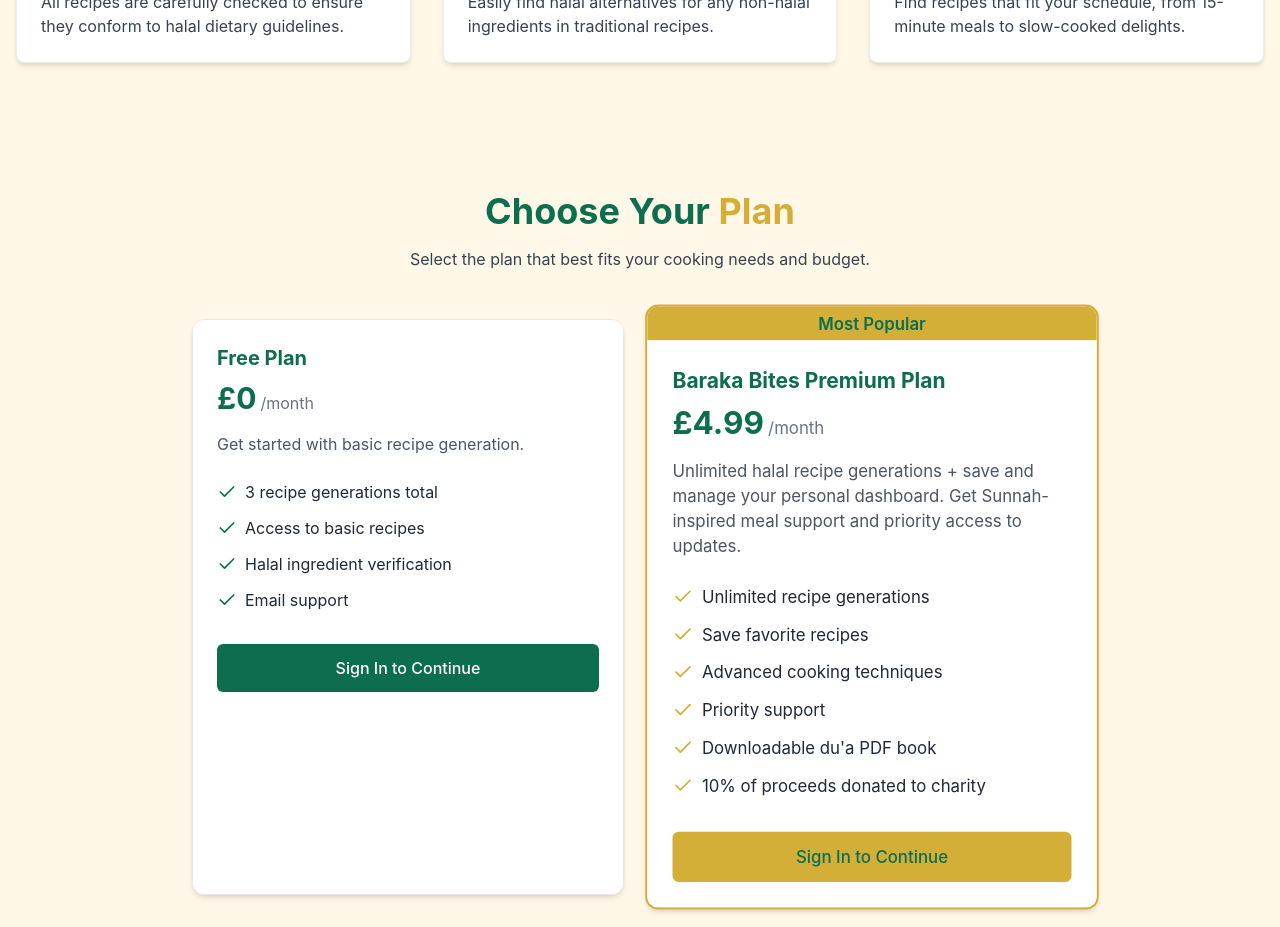
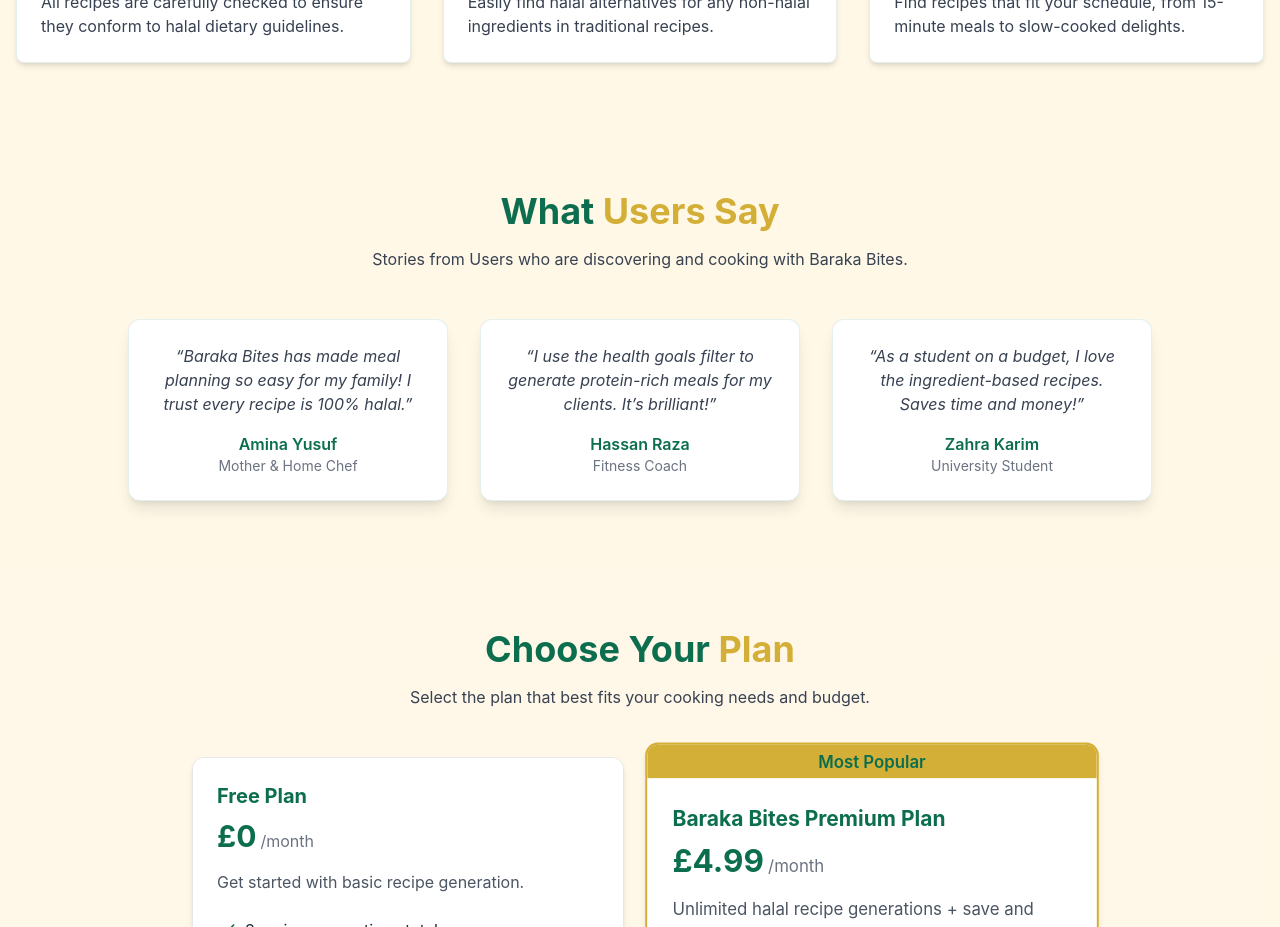
Before and after one commit to vinjhar/baraka-bites-mern, a React (Vite) app in the folder client/: page / in a window 1280 px wide. Shown: the part 2400-3327 px from the top of the page. Built offline with nearby package versions, Linux system fonts and the light colour scheme.

Commit message:
testimonial updated

```diff
--- a/client/src/components/RecipeGenerator.tsx
+++ b/client/src/components/RecipeGenerator.tsx
@@ -71,7 +71,7 @@ const RecipeGenerator: React.FC<Props> = ({ onSuccess }) => {
 
 
     try {
-      const res = await fetch('http://localhost:7001/api/v1/recipes/generate', {
+      const res = await fetch('http://localhost:7001/api/v1/recipes/generate-openai', {
         method: 'POST',
         headers: {
           'Content-Type': 'application/json',
--- /dev/null
+++ b/client/src/components/TestimonialCard.tsx
@@ -0,0 +1,18 @@
+import React from 'react';
+
+interface TestimonialCardProps {
+  name: string;
+  role: string;
+  feedback: string;
+}
+
+const TestimonialCard: React.FC<TestimonialCardProps> = ({ name, role, image, feedback }) => (
+  <div className="bg-white p-6 rounded-xl shadow-lg border border-primary/10 text-center">
+
+    <p className="text-gray-700 italic mb-4">“{feedback}”</p>
+    <h4 className="font-semibold text-primary">{name}</h4>
+    <p className="text-sm text-gray-500">{role}</p>
+  </div>
+);
+
+export default TestimonialCard;
--- a/client/src/pages/HomePage.tsx
+++ b/client/src/pages/HomePage.tsx
@@ -6,6 +6,7 @@ import RecipeCard from '../components/RecipeCard';
 import PricingCard from '../components/PricingCard';
 import { STRIPE_PRODUCTS } from '../stripe-config';
 import { Utensils, Database, BookMarked, Medal, Search, Clock } from 'lucide-react';
+import TestimonialCard from '../components/TestimonialCard';
 
 const HomePage: React.FC = () => {
   const [generatedRecipes, setGeneratedRecipes] = useState<any[]>([]); // Store real recipe objects
@@ -120,6 +121,40 @@ const HomePage: React.FC = () => {
         </div>
       </section>
 
+      <section className="py-16 bg-cream">
+  <div className="container mx-auto px-4">
+    <div className="text-center mb-12">
+      <h2 className="text-3xl md:text-4xl font-bold text-primary mb-4">
+        What <span className="text-gold">Users Say</span>
+      </h2>
+      <p className="text-gray-700 max-w-2xl mx-auto">
+        Stories from Users who are discovering and cooking with Baraka Bites.
+      </p>
+    </div>
+
+    <div className="grid grid-cols-1 md:grid-cols-3 gap-8 max-w-5xl mx-auto">
+      <TestimonialCard
+        name="Amina Yusuf"
+        role="Mother & Home Chef"
+
+        feedback="Baraka Bites has made meal planning so easy for my family! I trust every recipe is 100% halal."
+      />
+      <TestimonialCard
+        name="Hassan Raza"
+        role="Fitness Coach"
+
+        feedback="I use the health goals filter to generate protein-rich meals for my clients. It’s brilliant!"
+      />
+      <TestimonialCard
+        name="Zahra Karim"
+        role="University Student"
+
+        feedback="As a student on a budget, I love the ingredient-based recipes. Saves time and money!"
+      />
+    </div>
+  </div>
+</section>
+
       <section className="py-16 bg-cream/50">
         <div className="container mx-auto px-4">
           <div className="text-center mb-12">
```
Also changed, not shown: 1 other file (tests, documents, lock files or other folders).
